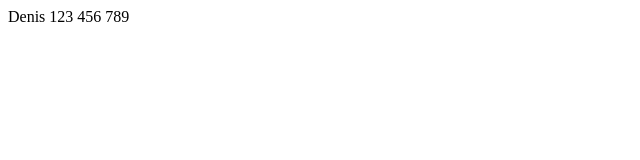
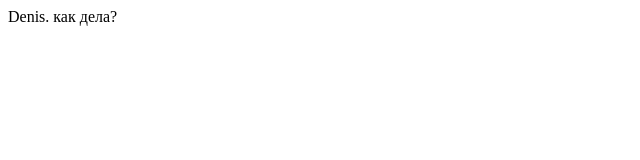
Before and after one commit to denis831102/gitTutorial, a plain HTML site: page index.html in a window 1280 px wide. Shown: the full height of the page, 0-640 px from the left. Drawn offline with Linux system fonts and the light colour scheme.

Commit message:
Modif 4 index

```diff
--- a/index.html
+++ b/index.html
@@ -6,6 +6,6 @@
     <title>Document</title>
   </head>
   <body>
-    Denis 123 456 789
+    Denis. как дела?
   </body>
 </html>
```
